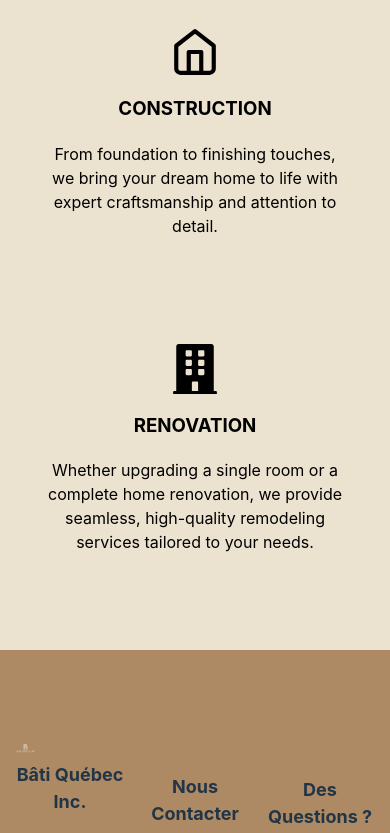
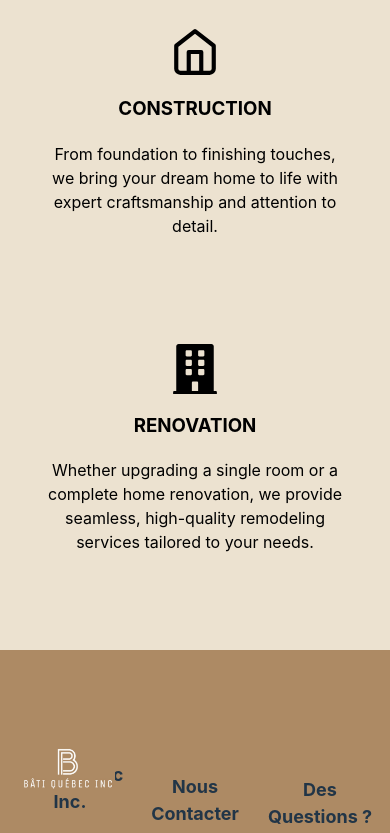
Before and after one commit to MyriamAssam/bati, a React (Vite) app: page / in a window 390 px wide. Shown: the part 1430-2263 px from the top of the page. Built offline with nearby package versions, Linux system fonts and the light colour scheme.

Commit message:
Arrangement style css pour mobile

```diff
--- a/src/App.css
+++ b/src/App.css
@@ -319,7 +319,7 @@ header {
 }
 
 .footer-logo img {
-  width: 200px;
+  width: 40px;
   height: auto;
 }
 
@@ -333,7 +333,7 @@ header {
   }
 
   .footer-section img {
-    width: 20px;
+    width: 100px;
     height: auto;
   }
 
```
